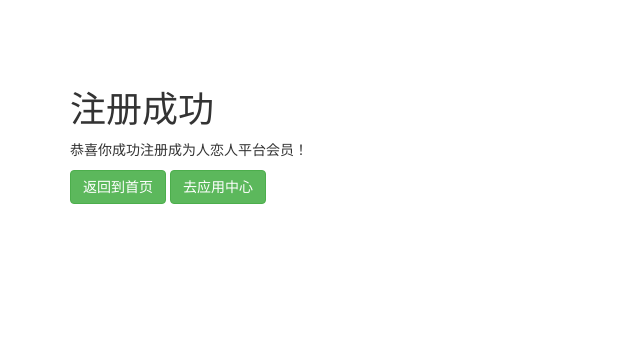
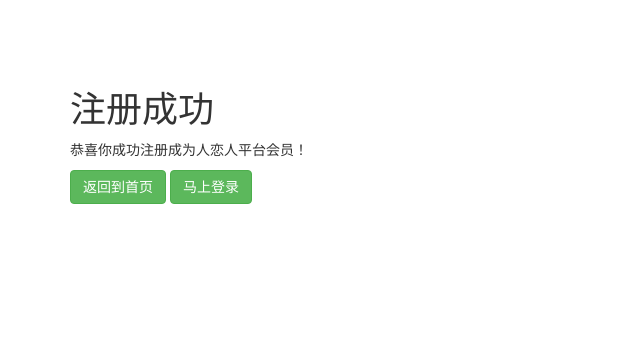
Before and after one commit to MrLingZH/RLR3, a Yii app: template views/site/registersucceed.php in a window 1280 px wide. Shown: the top 360 px of the page, without its empty margins (0-640 px from the left). Run offline with PHP 8.4 and a stand-in for Yii, Linux system fonts and the light colour scheme; the template is opened without the code that fills it, so the values that code supplies are empty; some libraries are stand-ins or nearby versions.

Commit message:
添加邮箱登录

```diff
--- a/models/LoginForm.php
+++ b/models/LoginForm.php
@@ -81,7 +81,10 @@ class LoginForm extends Model
     public function getUser()
     {
         if ($this->_user === false) {
-            $this->_user = User::findByUsername($this->username);
+            if(!$this->_user = User::findByUsername($this->username))
+            {
+                $this->_user = User::findByEmail($this->username);
+            }
         }
         return $this->_user;
     }
--- a/views/site/registersucceed.php
+++ b/views/site/registersucceed.php
@@ -13,5 +13,5 @@ $this->params['breadcrumbs'][] = $this->title;
 	<h1><?= Html::encode($this->title) ?></h1>
 	<p>恭喜你成功注册成为人恋人平台会员！</p>
 	<?= Html::a('返回到首页',Url::to(['site/index']),['class'=>'btn btn-success']) ?>
-	<?= Html::a('去应用中心',Url::to(['site/appcenter']),['class'=>'btn btn-success']) ?>
+	<?= Html::a('马上登录',Url::to(['site/login']),['class'=>'btn btn-success']) ?>
 </div>
```
